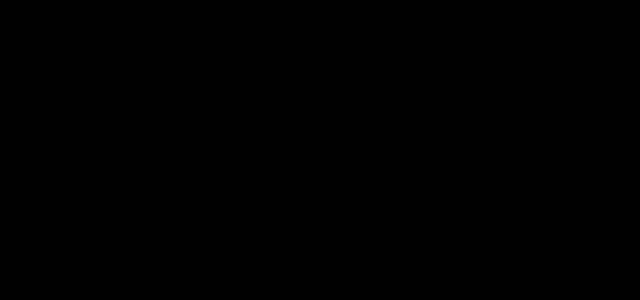
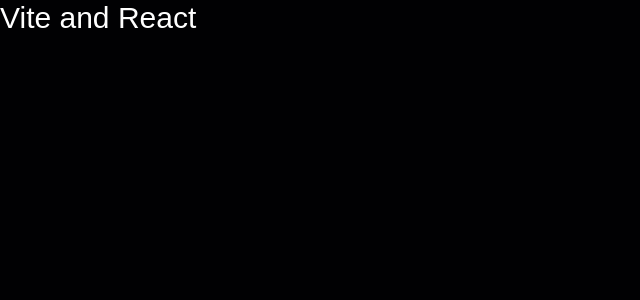
Before and after one commit to deni9309/3d-portfolio-threejs-react, a React (Vite) app: page / in a window 1280 px wide. Shown: the top 300 px of the page, without its empty margins (0-640 px from the left). Built offline with nearby package versions, Linux system fonts and the light colour scheme; a web font is replaced by a local one.

Commit message:
Update readme

```diff
--- a/src/App.jsx
+++ b/src/App.jsx
@@ -2,7 +2,7 @@
   return (
     <>
       <div>
-        <p className="text-3xl">Vite and React</p>
+        <p className="text-white text-3xl">Vite and React</p>
       </div>
     </>
   )
```
Also changed, not shown: 1 other file (tests, documents, lock files or other folders).
